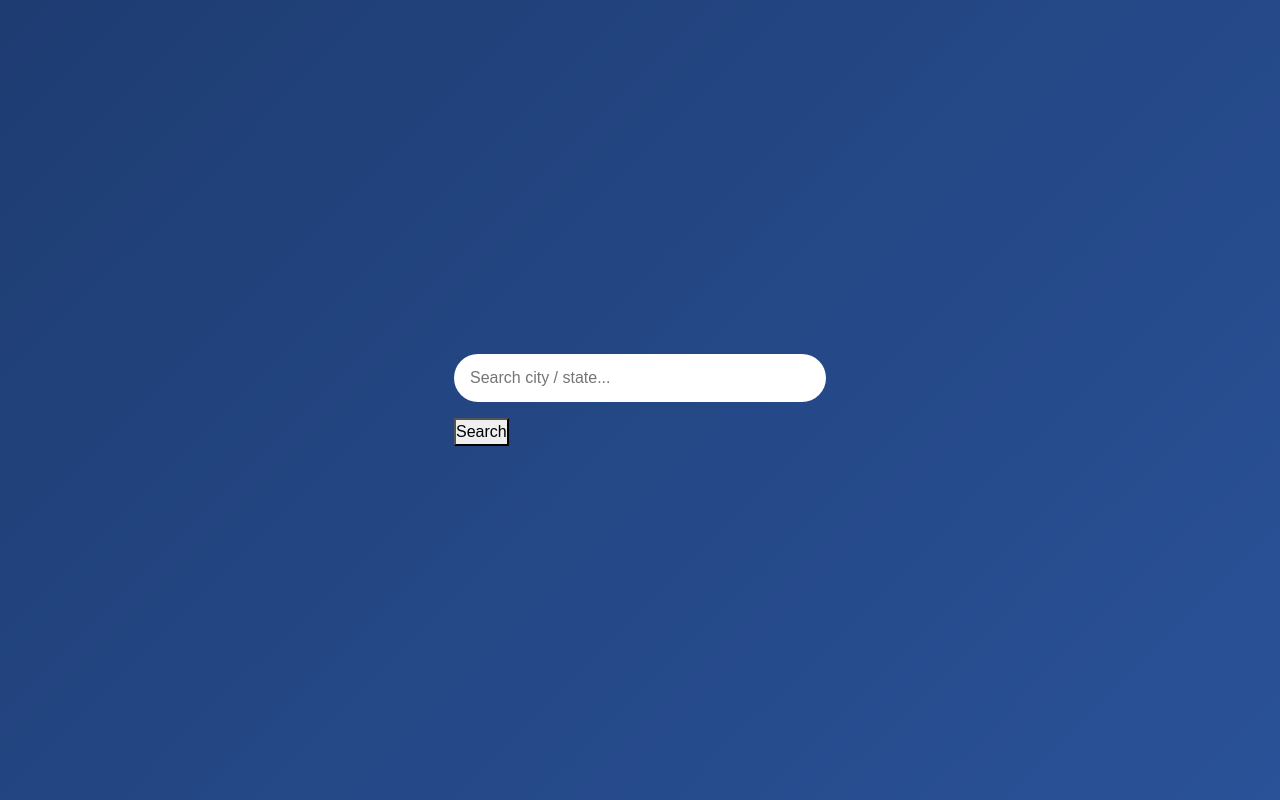
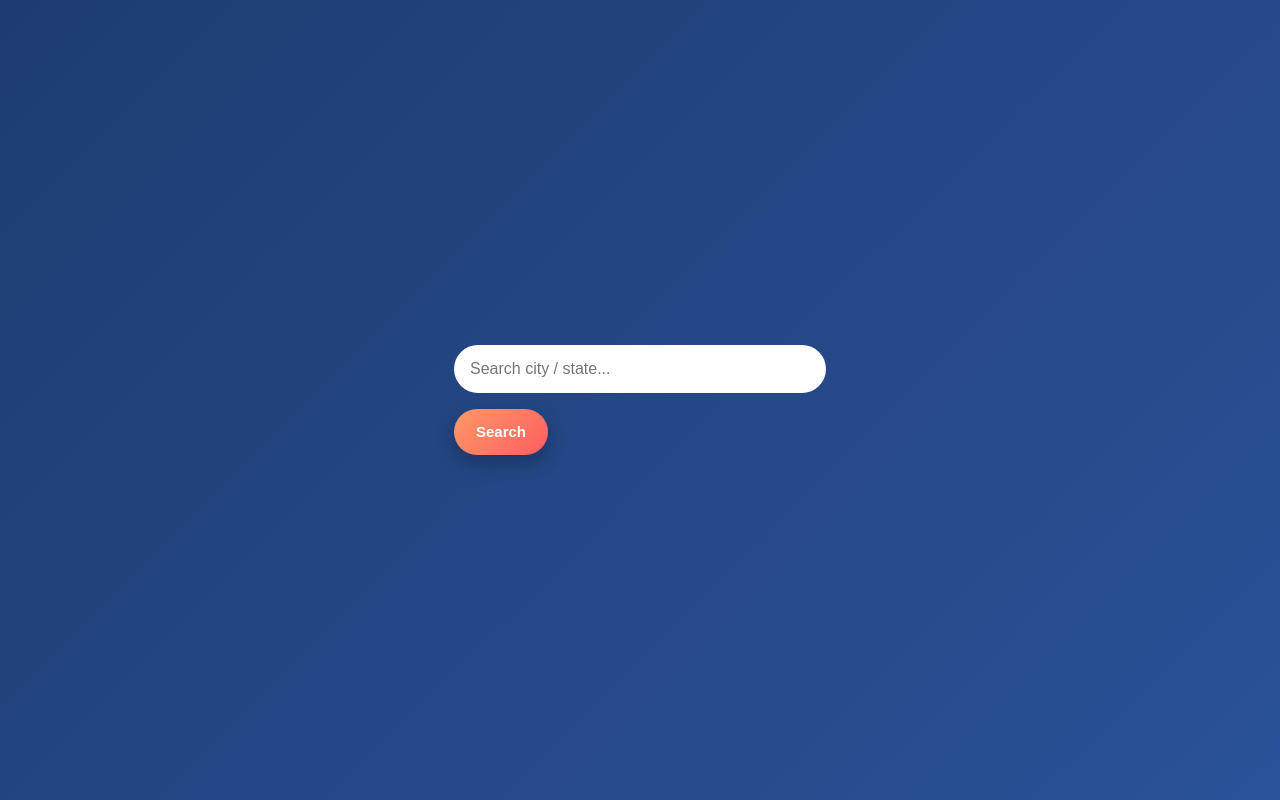
Before and after one commit to Praveen-22k/weather, a React (Vite) app: page / in a window 1280 px wide. Built offline with nearby package versions, Linux system fonts and the light colour scheme; no server answers.

Commit message:
chors:"update"

```diff
--- a/src/weather/Weather.css
+++ b/src/weather/Weather.css
@@ -90,3 +90,30 @@
     font-size: 38px;
   }
 }
+
+.btn-submit:disabled {
+  opacity: 0.6;
+  cursor: not-allowed;
+}
+
+.btn-submit {
+  padding: 12px 22px;
+  border-radius: 25px;
+  border: none;
+  cursor: pointer;
+  font-size: 15px;
+  font-weight: 600;
+  color: #fff;
+  background: linear-gradient(135deg, #ff9966, #ff5e62);
+  box-shadow: 0 8px 18px rgba(0, 0, 0, 0.25);
+  transition: all 0.3s ease;
+}
+
+.btn-submit:hover {
+  transform: translateY(-2px);
+  box-shadow: 0 12px 22px rgba(0, 0, 0, 0.35);
+}
+
+.btn-submit:active {
+  transform: scale(0.96);
+}
```
